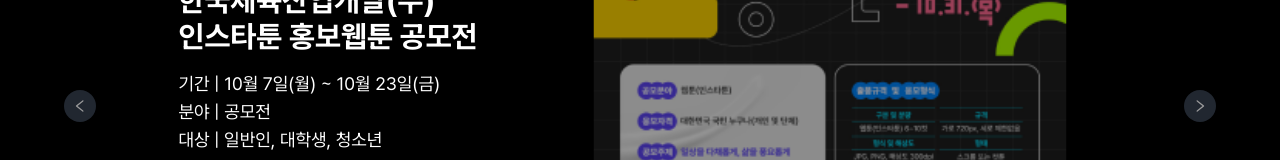
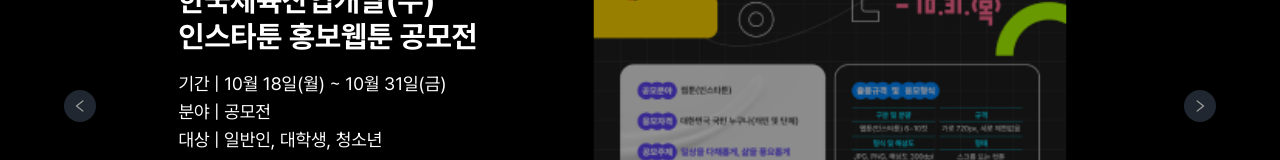
Before and after one commit to hminah0215/tomatoes, a Next.js app: page / in a window 1280 px wide. Shown: the part 236-396 px from the top of the page. Built offline with nearby package versions, Linux system fonts and the light colour scheme.

Commit message:
design: 홈 화면 페이지네이션 공고 개수 수정

```diff
--- a/src/components/ui/homePage/MainSlider.tsx
+++ b/src/components/ui/homePage/MainSlider.tsx
@@ -9,14 +9,14 @@ export default function MainSlider() {
     {
       imageUrl: '/assets/homePage/Poster1.png',
       title: (<>2024 두드림 페스티벌<br/>자원 봉사자 모집</>),  // hard coding
-      receptionPeriod: `10월 ${Math.floor(Math.random() * 10) + 1}일(월) ~ 10월 ${Math.floor(Math.random() * 20) + 10}일(금)`,
+      period: `10월 3일(월) ~ 10월 27일(금)`, // hydration error로 인한 hard coding
       category: '대외활동',
       bgColor: '#eb6265'
     },
     {
       imageUrl: '/assets/homePage/Poster2.png',
       title: (<>한국체육산업개발(주)<br/>인스타툰 홍보웹툰 공모전</>),  // hard coding
-      receptionPeriod: `10월 ${Math.floor(Math.random() * 10) + 1}일(월) ~ 10월 ${Math.floor(Math.random() * 20) + 10}일(금)`,
+      period: `10월 18일(월) ~ 10월 31일(금)`,  // hydration error로 인한 hard coding
       category: '공모전',
       bgColor: '#000000'
     }
@@ -54,7 +54,7 @@ export default function MainSlider() {
             <div className="ml-20 pl-10 z-10 text-white">
               <h1 className="text-2xl md:text-3xl font-bold mb-4 break-words">{content.title}</h1>
               <div className="mb-6">
-                <p className="text-base md:text-lg">기간 | {content.receptionPeriod}</p>
+                <p className="text-base md:text-lg">기간 | {content.period}</p>
                 <p className="text-base md:text-lg">분야 | {content.category}</p>
                 <p className="text-base md:text-lg">대상 | 일반인, 대학생, 청소년</p>
               </div>
--- a/src/components/ui/pagination/PaginationForHome.tsx
+++ b/src/components/ui/pagination/PaginationForHome.tsx
@@ -1,12 +1,28 @@
 'use client';
+import { useState, useEffect } from 'react';
 import GridView from '../grid/GridView';
 
 function PaginationForHome({ contents = [] }: { contents: Activities }) {
-  // PC, MO 모두 8개로 통일
-  const itemsPerPage = 8;
+  const [itemsPerPage, setItemsPerPage] = useState(6);
+  const currentItems = contents.slice(0, itemsPerPage);
 
-  // contents 리스트에서 첫 8개만 추리기
-  const currentItems = contents.slice(0, itemsPerPage);
+  useEffect(() => {
+    function handleResize() {
+      // PC - 8개, MO - 6개로 수정
+      if (window.innerWidth >= 768) {
+        setItemsPerPage(8);
+      } else {
+        setItemsPerPage(6);
+      }
+    }
+
+    handleResize();
+    window.addEventListener('resize', handleResize);
+
+    return () => {
+      window.removeEventListener('resize', handleResize);
+    };
+  }, []);
 
   return (
     <section className="flex flex-col gap-4 md:gap-6 mx-8 my-5 mb-20">
```
